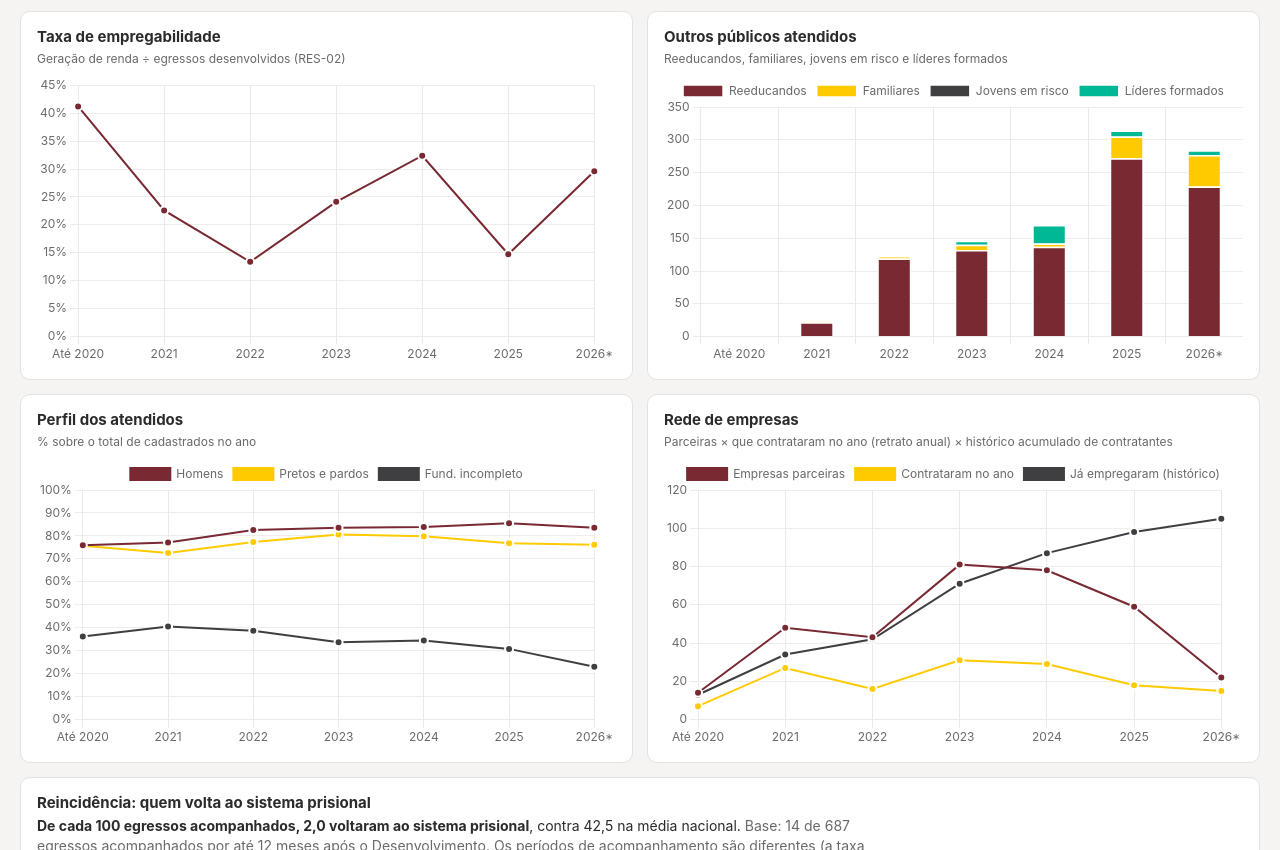
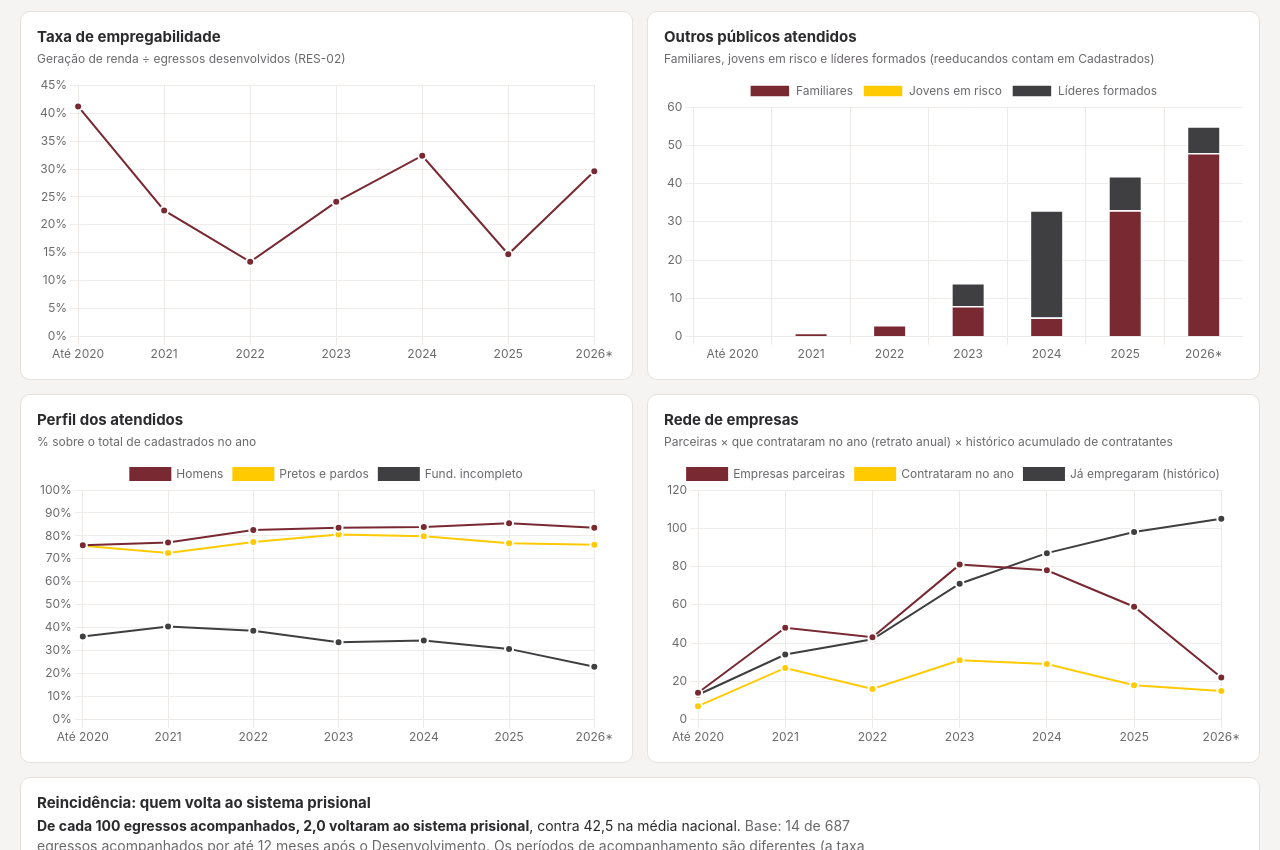
Before and after one commit to sennaricarte/dados-recomecar, an Astro site: page / in a window 1280 px wide. Shown: the part 1334-2184 px from the top of the page. Built offline with nearby package versions, Linux system fonts and the light colour scheme; Astro itself is replaced by a stand-in of ours.

Commit message:
Reeducandos saem de 'Outros públicos' (ENT-04), evitando dupla contagem
Resposta da analista: opção A. Reeducandos contam apenas em Cadastrados (ENT-14).

Co-Authored-By: Claude Sonnet 5.5 <noreply@anthropic.com>
Claude-Session: https://claude.ai/code/session_01XKoueuBDSEQCB5tzvGxPrR

```diff
--- a/src/data/indicadores.json
+++ b/src/data/indicadores.json
@@ -182,7 +182,7 @@
    "responsavel": null,
    "status": "A levantar",
    "definicao": "Pessoas em regime semiaberto/fechado atendidas por ações do Recomeçar.",
-   "obs": null
+   "obs": "Contam em Cadastrados (ENT-14); não entram em \"Outros públicos\" (ENT-04), para evitar dupla contagem."
   },
   {
    "id": "A05",
@@ -990,9 +990,9 @@
    "codigo": "ENT-04",
    "tipo": "Entrega",
    "ods": "4",
-   "nome": "Beneficiados de outros públicos (reeducandos, famílias, jovens, líderes)",
-   "unidade": "pessoas",
-   "como": "A04 + A05 + A06 + A07"
+   "nome": "Beneficiados de outros públicos (familiares, jovens em risco, líderes)",
+   "unidade": "pessoas",
+   "como": "A05 + A06 + A07 (reeducandos ficam só em Cadastrados, ENT-14)"
   },
   {
    "codigo": "ENT-05",
--- a/src/lib/calc.ts
+++ b/src/lib/calc.ts
@@ -45,7 +45,7 @@ export function calcular(d: Dados): Calculo {
     set('ENT-01', c, L('A01', c));
     set('ENT-02', c, L('A02', c));
     set('ENT-03', c, L('A03', c));
-    set('ENT-04', c, somaOpc([L('A04', c), L('A05', c), L('A06', c), L('A07', c)]));
+    set('ENT-04', c, somaOpc([L('A05', c), L('A06', c), L('A07', c)]));
     set('ENT-05', c, L('B01', c));
     set('ENT-06', c, L('B02', c));
     set('ENT-07', c, L('B03', c));
--- a/src/pages/index.astro
+++ b/src/pages/index.astro
@@ -20,7 +20,7 @@ import Base from '../layouts/Base.astro';
     <div class="card"><h2>Qualificação profissional</h2><p class="nota">Matrículas e certificados concluídos por ano</p><div class="chart"><canvas id="g-qualif" role="img" aria-label="Matrículas e qualificações concluídas por ano"></canvas></div></div>
     <div class="card"><h2>Geração de renda por vínculo</h2><p class="nota">CLT, PJ/MEI/cooperado/freelancer e empreendedores (pessoas)</p><div class="chart"><canvas id="g-renda" role="img" aria-label="Barras empilhadas de geração de renda por vínculo"></canvas></div></div>
     <div class="card"><h2>Taxa de empregabilidade</h2><p class="nota">Geração de renda ÷ egressos desenvolvidos (RES-02)</p><div class="chart"><canvas id="g-taxa" role="img" aria-label="Linha da taxa de empregabilidade por ano"></canvas></div></div>
-    <div class="card"><h2>Outros públicos atendidos</h2><p class="nota">Reeducandos, familiares, jovens em risco e líderes formados</p><div class="chart"><canvas id="g-outros" role="img" aria-label="Barras empilhadas de outros públicos"></canvas></div></div>
+    <div class="card"><h2>Outros públicos atendidos</h2><p class="nota">Familiares, jovens em risco e líderes formados (reeducandos contam em Cadastrados)</p><div class="chart"><canvas id="g-outros" role="img" aria-label="Barras empilhadas de outros públicos"></canvas></div></div>
     <div class="card"><h2>Perfil dos atendidos</h2><p class="nota">% sobre o total de cadastrados no ano</p><div class="chart"><canvas id="g-perfil" role="img" aria-label="Linhas do perfil dos atendidos"></canvas></div></div>
     <div class="card"><h2>Rede de empresas</h2><p class="nota">Parceiras × que contrataram no ano (retrato anual) × histórico acumulado de contratantes</p><div class="chart"><canvas id="g-empresas" role="img" aria-label="Empresas parceiras e empresas que contrataram por ano"></canvas></div></div>
     <div class="card larga"><h2>Reincidência: quem volta ao sistema prisional</h2><p class="nota" id="n-reinc" style="font-size:14px;color:var(--ink);max-width:95ch"></p><div class="chart" style="height:190px"><canvas id="g-reinc" role="img" aria-label="Taxa de reincidência: média nacional comparada aos egressos do Recomeçar"></canvas></div></div>
@@ -117,8 +117,8 @@ import Base from '../layouts/Base.astro';
         options: { ...porAno, scales: { y: { beginAtZero: true, ticks: { callback: (v: any) => `${Number(v) * 100}%` }, grid: { color: '#efece9' } } }, plugins: { legend: { display: false }, ...tip('%') } } });
 
       montar('g-outros', { type: 'bar', data: { labels, datasets: [
-        { label: 'Reeducandos', data: L('A04'), ...barStyle(COR.vinho), borderRadius: 0 }, { label: 'Familiares', data: L('A05'), ...barStyle(COR.amarelo), borderRadius: 0 },
-        { label: 'Jovens em risco', data: L('A06'), ...barStyle(COR.grafite), borderRadius: 0 }, { label: 'Líderes formados', data: L('A07'), ...barStyle(COR.verde), borderRadius: 0 }] },
+        { label: 'Familiares', data: L('A05'), ...barStyle(COR.vinho), borderRadius: 0 }, { label: 'Jovens em risco', data: L('A06'), ...barStyle(COR.amarelo), borderRadius: 0 },
+        { label: 'Líderes formados', data: L('A07'), ...barStyle(COR.grafite), borderRadius: 0 }] },
         options: { ...porAno, scales: { x: { stacked: true }, y: { ...yInt, stacked: true } }, plugins: tip('pessoas') } });
 
       montar('g-perfil', { type: 'line', data: { labels, datasets: [
```
